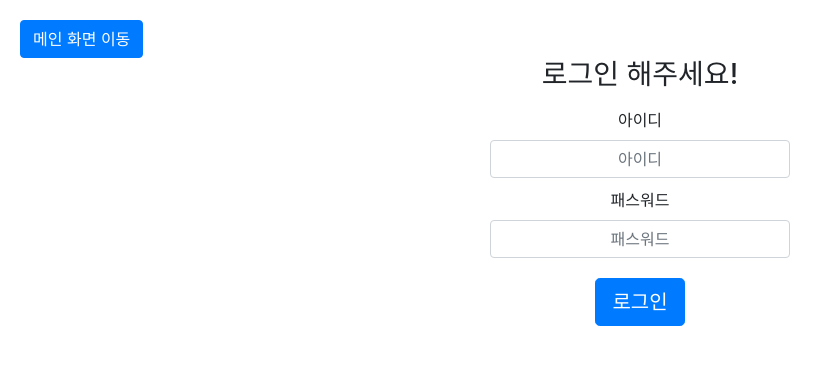
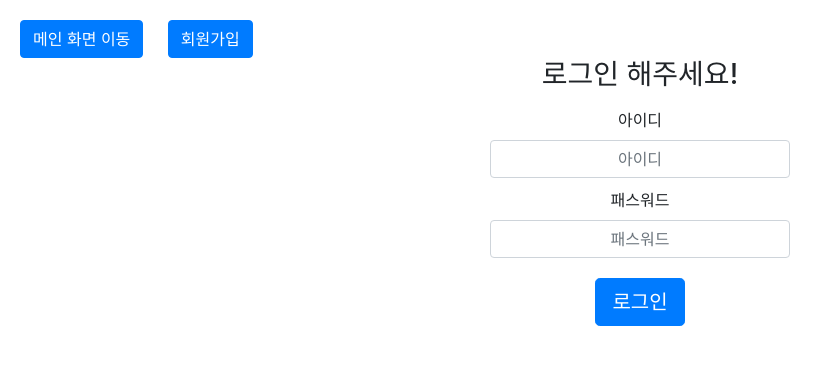
Before and after one commit to wlsdn2749/Bootcamp, a Django app: template templates/bootrc/login.html in a window 1280 px wide. Shown: the top 365 px of the page, without its empty margins (0-833 px from the left). Run offline with Django 3.2, Linux system fonts and the light colour scheme; the template is opened without the code that fills it, so the values that code supplies are empty; some libraries are stand-ins or nearby versions.

Commit message:
로그인 페이지에 회원가입 버튼 추가
로그인 페이지(login.html)에 회원가입 버튼을 추가함.

```diff
--- a/templates/bootrc/login.html
+++ b/templates/bootrc/login.html
@@ -5,8 +5,9 @@
 <script language="JavaScript1.2">
     top.document.title="로그인";
 </script>
+<!-- index = 메뉴목록 있는 메인 페이지로 이동 -->
 <a href="{% url 'bootrc:index' %}" class="btn btn-primary top-button">메인 화면 이동</a>
-<!-- index = 메뉴목록 있는 메인 페이지로 이동 -->
+<a href="{% url 'pybo:signup' %}" class="btn btn-primary top-button">회원가입</a>
 
 <!-- 로그인 창 구성 : 개발중 -->
 <div class="text-center">
```
